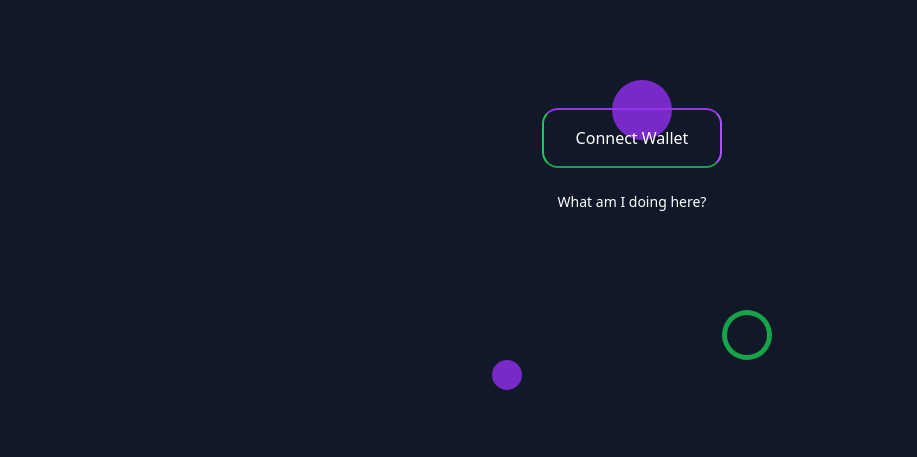
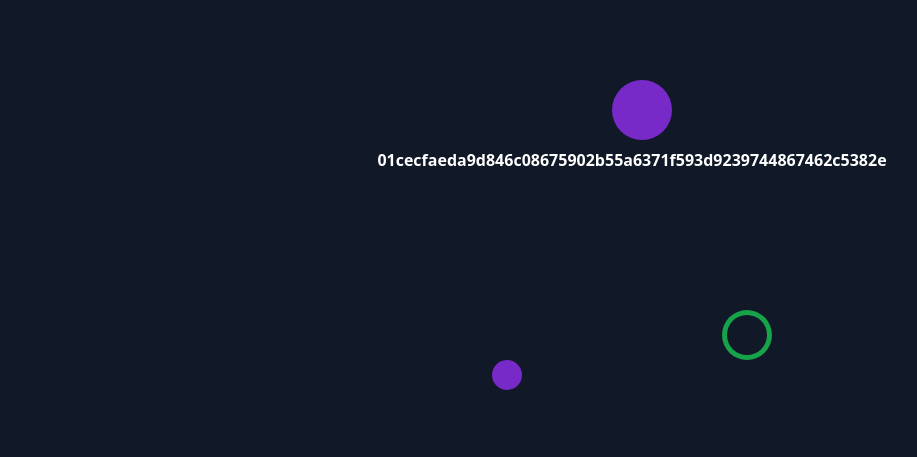
Before and after one commit to berry-pool/matrix, a Gatsby site: page / in a window 1280 px wide. Shown: the part 240-697 px from the top of the page, without its empty margins (8-925 px from the left). Built offline with nearby package versions, Linux system fonts and the light colour scheme; Gatsby itself is replaced by a stand-in of ours.

Commit message:
added policy id

```diff
--- a/src/pages/index.tsx
+++ b/src/pages/index.tsx
@@ -94,7 +94,10 @@ const IndexPage = () => {
               </div>
             </div>
           )}
-          {!connected && (
+          <div className="font-bold text-white break-all text-center max-w-[90%]">
+            01cecfaeda9d846c08675902b55a6371f593d9239744867462c5382e
+          </div>
+          {/* {!connected && (
             <>
               <button
                 className="py-4 px-8 rounded-2xl text-white font-medium border-2 border-r-purple-500 border-t-purple-600 border-l-green-500 border-b-green-600"
@@ -111,8 +114,8 @@ const IndexPage = () => {
                 What am I doing here?
               </button>
             </>
-          )}
-          {connected &&
+          )} */}
+          {/* {connected &&
             !start &&
             (network === 1 ? (
               !Number.isInteger(selection?.id) ? (
@@ -163,7 +166,7 @@ const IndexPage = () => {
                 Wrong network,
                 <br /> please switch to mainnet.
               </div>
-            ))}
+            ))} */}
           {start && !final && (
             <div className="font-light text-white absolute bottom-28 opacity-90">
               {confirmed
```
